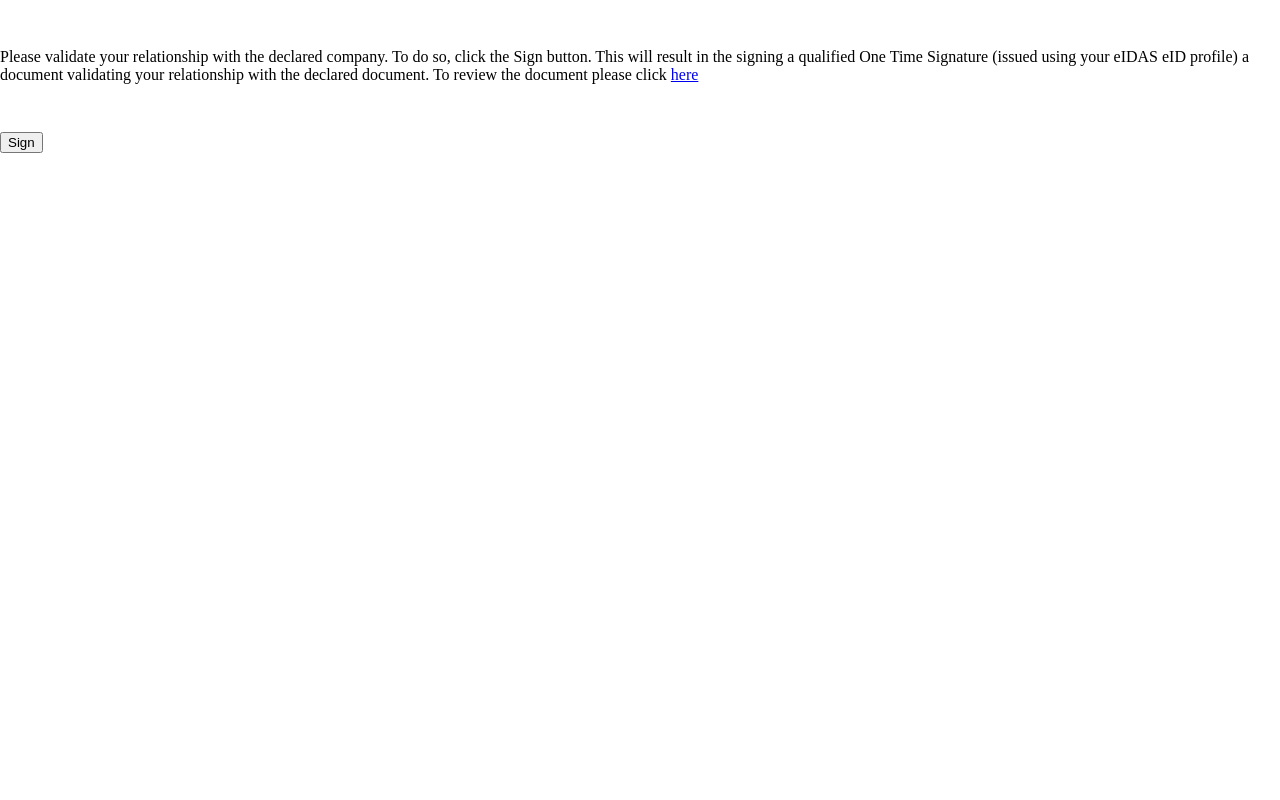
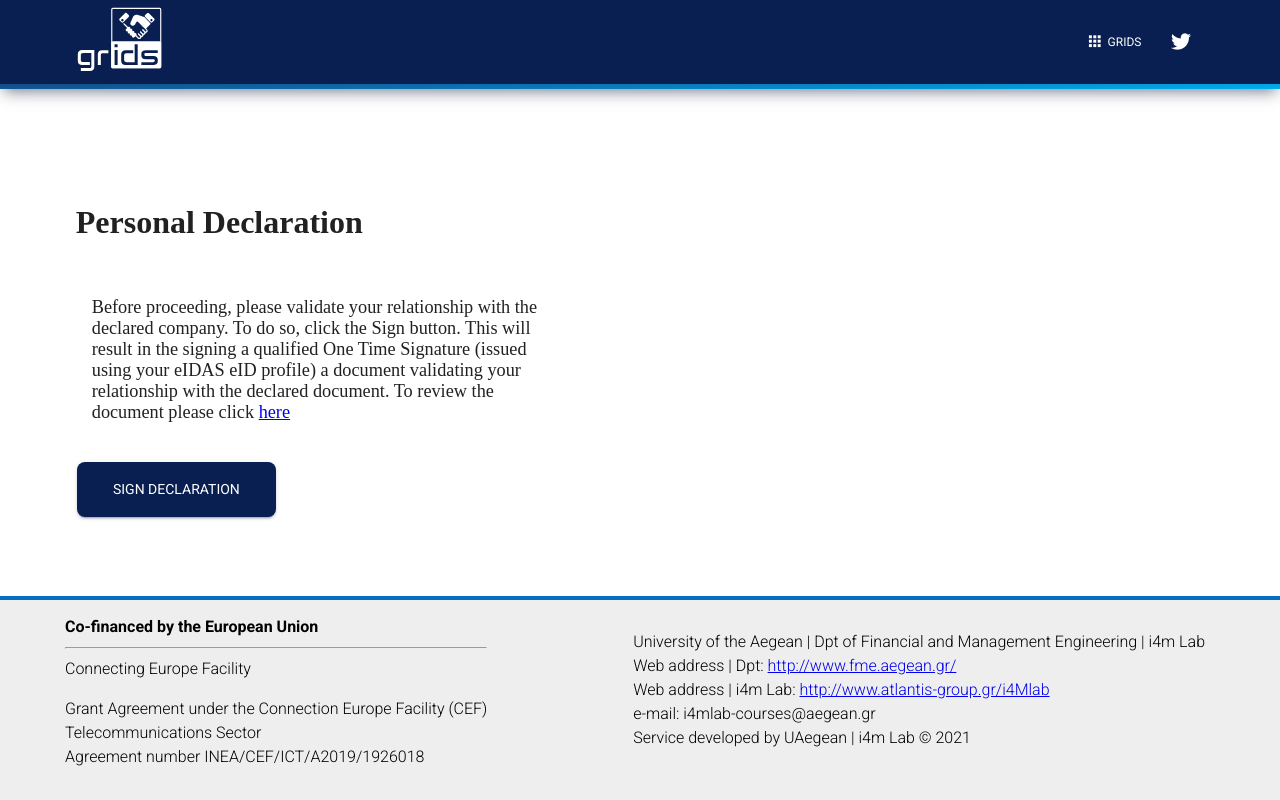
Before and after one commit to uaegean-i4mLab/palaemon-registration, a Next.js app: page /kyb/validate-relation in a window 1280 px wide. Built offline with nearby package versions, Linux system fonts and the light colour scheme.

Commit message:
work on additional UIs

```diff
--- /dev/null
+++ b/components/InfoArea/ValidateRelationArea.js
@@ -0,0 +1,93 @@
+import React from "react";
+// nodejs library to set properties for components
+import PropTypes from "prop-types";
+// nodejs library that concatenates classes
+import classNames from "classnames";
+// @material-ui/core components
+import { makeStyles } from "@material-ui/core/styles";
+import LayoutNew from "../LayoutNew";
+import Button from "../CustomButtons/Button.js";
+import Head from "next/head";
+
+import styles from "styles/jss/nextjs-material-kit/components/infoStyle.js";
+
+const useStyles = makeStyles(styles);
+
+export default function ValidateRelationArea(props) {
+  const classes = useStyles();
+
+  let documentDisplayDiv = !props.displayDocument ? (
+    <div></div>
+  ) : (
+    <div id="document">
+      <div className="row" style={{ marginBottom: "3rem" }}>
+        Document:
+      </div>
+      <div className="row" style={{ marginBottom: "3rem" }}>
+        <span style={{ padding: "0rem 0.3rem 0rem 0.3rem" }}>I</span>
+        <b>
+          {props.userDetails.given_name} {props.userDetails.family_name}
+        </b>
+        <span style={{ padding: "0rem 0.3rem 0rem 0.3rem" }}>, born at:</span>{" "}
+        <b>{props.userDetails.birthdate}</b>
+        <span style={{ padding: "0rem 0.3rem 0rem 0.3rem" }}>
+          identified by the eIDAS personal Identifier:
+        </span>
+        <b>{props.userDetails.personal_number}</b>
+        <span style={{ padding: "0rem 0.3rem 0rem 0.3rem" }}>
+          {" "}
+          attest that I am affiliated with the company identified by the Legal
+          Company Identifier or Legal Name:
+        </span>
+        <b>{props.companyIdentifier}</b>.
+      </div>
+    </div>
+  );
+
+  return (
+    <LayoutNew home>
+      <Head>
+        <title>Grids</title>
+      </Head>
+      <div className="MuiContainer-root  MuiContainer-maxWidthLg">
+        <div className="MuiGrid-root MuiGrid-container MuiGrid-spacing-xs-4">
+          <div className="MuiGrid-root MuiGrid-container MuiGrid-spacing-xs-4">
+            <div className="MuiGrid-root MuiGrid-item MuiGrid-grid-xs-12">
+              <h1 className="">Personal Declaration</h1>
+            </div>
+          </div>
+
+          <div className="MuiGrid-root MuiGrid-item MuiGrid-grid-xs-12 MuiGrid-grid-md-8">
+            <p
+              className="MuiTypography-root  MuiTypography-body1"
+              style={{ fontSize: "1.1429rem" }}
+            >
+              Before proceeding, please validate your relationship with the
+              declared company. To do so, click the Sign button. This will
+              result in the signing a qualified One Time Signature (issued using
+              your eIDAS eID profile) a document validating your relationship
+              with the declared document. To review the document please click{" "}
+              <a href="#" onClick={props.showDocument}>
+                here
+              </a>
+            </p>
+          </div>
+          {documentDisplayDiv}
+
+          <div className="MuiGrid-root MuiGrid-container MuiGrid-spacing-xs-2">
+            <div className="MuiGrid-root MuiGrid-item MuiGrid-grid-xs-12 MuiGrid-grid-sm-6">
+              <Button
+                onClick={props.signAndProceed}
+                color="primary"
+                size="lg"
+                type="submit"
+              >
+                Sign Declaration
+              </Button>
+            </div>
+          </div>
+        </div>
+      </div>
+    </LayoutNew>
+  );
+}
--- a/pages/kyb/validate-relation.js
+++ b/pages/kyb/validate-relation.js
@@ -1,10 +1,8 @@
 import React from "react";
-import axios from "axios";
-import Layout from "../../components/Layout";
+import ValidateRelationArea from "../../components/InfoArea/ValidateRelationArea";
 import { connect } from "react-redux";
-import { useHistory } from "react-router-dom";
 
-class Wizard extends React.Component {
+class ValidateRelation extends React.Component {
   constructor(props) {
     super(props);
     this.signAndProceed = this.signAndProceed.bind(this);
@@ -33,8 +31,8 @@ class Wizard extends React.Component {
     // history.push("/kyb/registry-prompt");
   };
 
-  showDocument =(e) => {
-    console.log("showdocument")
+  showDocument = (e) => {
+    console.log("showdocument");
     e.preventDefault();
     this.setState({
       displayDocument: true,
@@ -42,51 +40,16 @@ class Wizard extends React.Component {
   };
 
   render() {
-    let documentDisplayDiv = !this.state.displayDocument ? (
-      <div></div>
-    ) : (
-      <div id="document">
-        <div className="row" style={{ marginBottom: "3rem" }}>
-          Document:
-        </div>
-        <div className="row" style={{ marginBottom: "3rem" }}>
-          <span style={{ padding: "0rem 0.3rem 0rem 0.3rem" }}>I</span>
-          <b>
-            {this.props.userDetails.given_name}{" "}
-            {this.props.userDetails.family_name}
-          </b>
-          <span style={{ padding: "0rem 0.3rem 0rem 0.3rem" }}>, born at:</span>{" "}
-          <b>{this.props.userDetails.birthdate}</b>
-          <span style={{ padding: "0rem 0.3rem 0rem 0.3rem" }}>
-            identified by the eIDAS personal Identifier:
-          </span>
-          <b>{this.props.userDetails.personal_number}</b>
-          <span style={{ padding: "0rem 0.3rem 0rem 0.3rem" }}>
-            {" "}
-            attest that I am affiliated with the company identified by the Legal
-            Company Identifier or Legal Name:
-          </span>
-          <b>{this.props.companyIdentifier}</b>.
-        </div>
-      </div>
-    );
-
     return (
-      <div className="container" style={{ marginTop: "3rem" }}>
-        {/* <ValidateTable userDetails={this.props.userDetails}></ValidateTable> */}
-        <div className="row" style={{ marginBottom: "3rem" }}>
-          Please validate your relationship with the declared company. To do so,
-          click the Sign button. This will result in the signing a qualified One
-          Time Signature (issued using your eIDAS eID profile) a document
-          validating your relationship with the declared document. To review the
-          document please click <a href="#" onClick={this.showDocument}>here</a>
-        </div>
-        {documentDisplayDiv}
-
-        <div className="row" style={{ marginBottom: "3rem" }}>
-          <button onClick={this.signAndProceed}>Sign</button>
-        </div>
-      </div>
+      <ValidateRelationArea
+        showDocument={this.showDocument}
+        signAndProceed={this.signAndProceed}
+        displayDocument={this.state.displayDocument}
+        userDetails={this.props.userDetails}
+        companyIdentifier={this.props.companyIdentifier}
+        companyName={this.props.companyName}
+        legalPersonIdentifier={this.props.legalPersonIdentifier}
+      />
     );
   }
 }
@@ -100,4 +63,4 @@ function mapStateToProps(state) {
 const mapDispatchToProps = (dispatch) => {
   return {};
 };
-export default connect(mapStateToProps, mapDispatchToProps)(Wizard);
+export default connect(mapStateToProps, mapDispatchToProps)(ValidateRelation);
```
Also changed, not shown: controllers/views-controllers.js (+2 -7 lines), keys.json (+8 -8 lines), pages/kyb/registry-prompt.js (+35 -13 lines).
